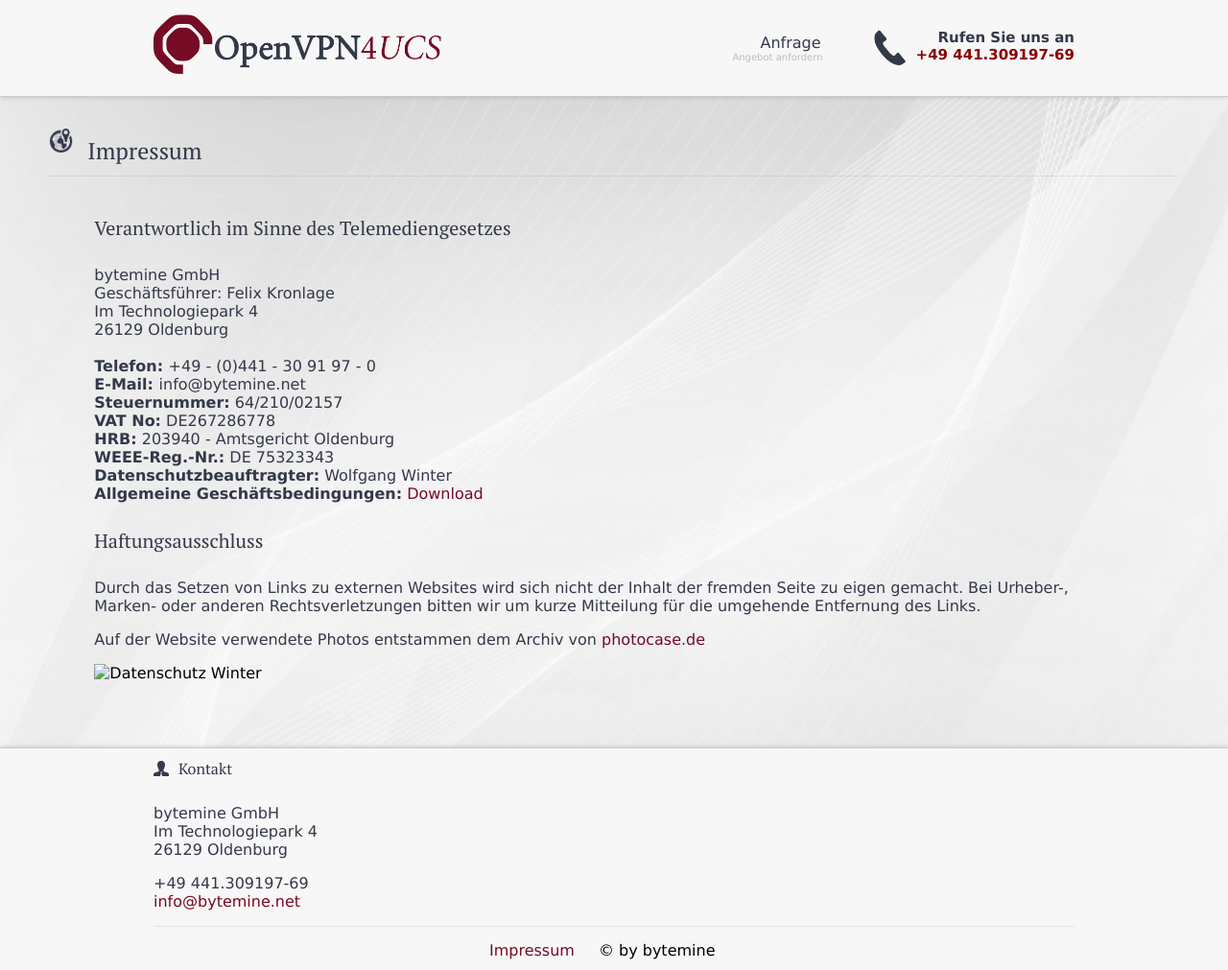
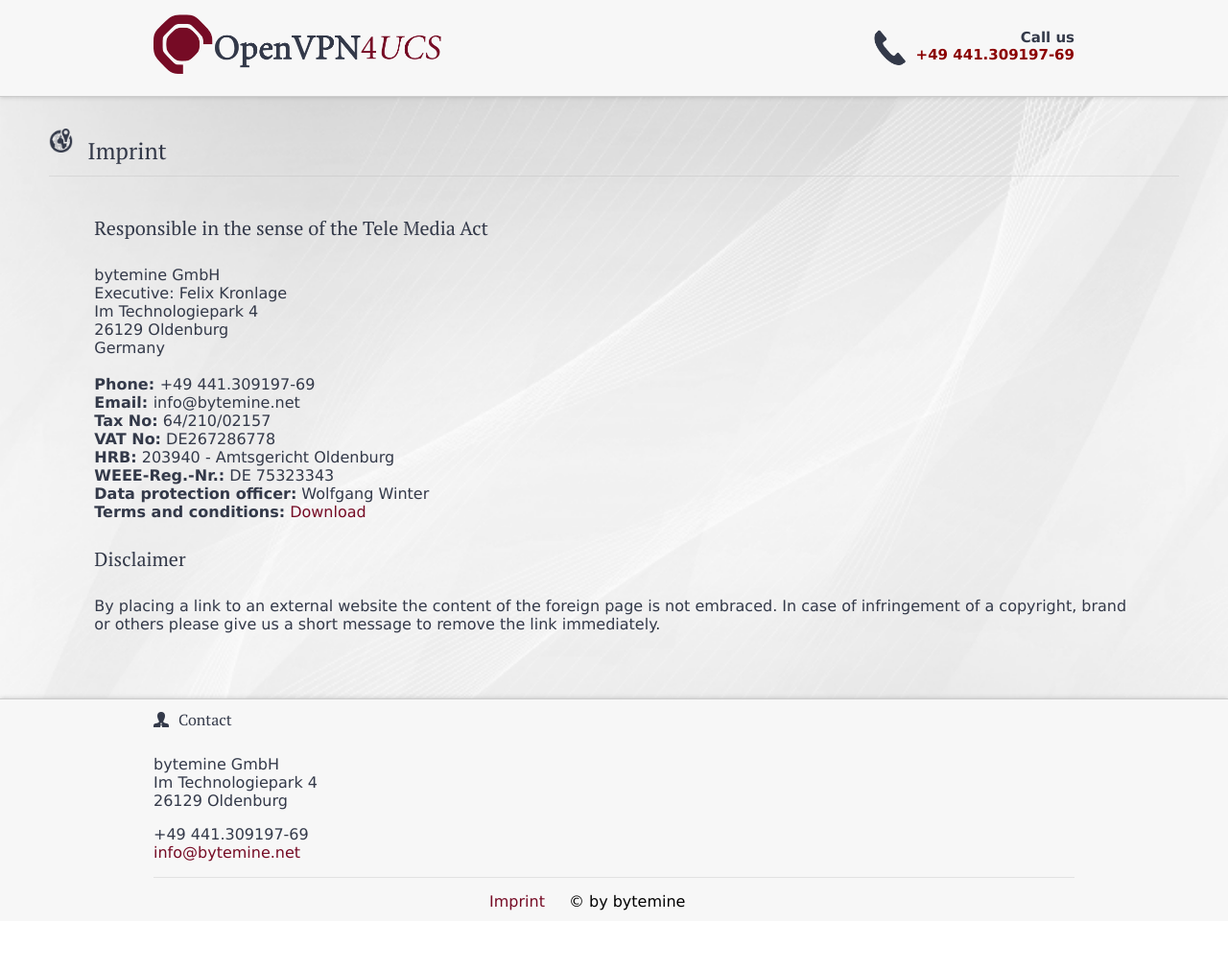
Before and after one commit to bytemine/univention-openvpn, a plain HTML site: page univention-openvpn/display_users/imprint.html in a window 1280 px wide. Shown: the whole page at 96% size. After the commit the page ends 960 px from the top, so only its background shows below. Drawn offline with Linux system fonts and the light colour scheme.

Commit message:
English imprint instead of german version as the whole site is in english.

```diff
--- a/univention-openvpn/display_users/impressum.html
+++ b/univention-openvpn/display_users/imprint.html
@@ -1,7 +1,7 @@
 <!DOCTYPE html>
 <html class="no-js">
 <head>
-    <title>OpenVPN4UCS | Impressum</title>
+    <title>OpenVPN4UCS | Imprint</title>
     <meta charset="UTF-8"/>
     <meta name="viewport" content="width=device-width, initial-scale=1.0, user-scalable=no">
     <meta name="description" content="OpenVPN4UCS, OpenVPN, UCS, Univention, bytemine"/>
@@ -31,19 +31,9 @@
         <a href="index.html">
             <img id="logo" src="images/logo.png" alt="bytemine Logo"/>
         </a>
-        <hr class="smart"/>
-        <div id="menu_sub" onclick="">
-            <nav id="sub">
-                <ul>
-                    <li>
-                        <a href="kontakt.html" id="kontakt">Anfrage<span class="nav-subtext">Angebot anfordern</span></a>
-                    </li>
-                </ul>
-            </nav>
-        </div>
         <div class="hot clear">&nbsp;</div>
         <div id="hotline"><img class="hotline_icon" src="images/icons/phone_blue.png" alt="Icon"/>
-            <span>Rufen Sie uns an<br/>
+            <span>Call us<br/>
                 <span class="phone_desktop red">+49 441.309197-69</span>
                 <a href="tel://004944130919769" class="phone_mobile red">+49 441.309197-69</a>
             </span>
@@ -55,31 +45,29 @@
 
 <div id="container">
 
-
 <div id="imprint" class="content">
     <img class="headline_icon" src="images/icons/company_blue.png" alt="Icon">
-    <h1>Impressum</h1>
+    <h1>Imprint</h1>
     <hr>
     <div class="content">
-        <h2>Verantwortlich im Sinne des Telemediengesetzes</h2>
+        <h2>Responsible in the sense of the Tele Media Act</h2>
         <p>bytemine GmbH<br>
-        Geschäftsführer: Felix Kronlage<br>
+        Executive: Felix Kronlage<br>
         Im Technologiepark 4<br>
-        26129 Oldenburg<br><br>
-        <strong>Telefon: </strong>+49 - (0)441 - 30 91 97 - 0<br>
-        <strong>E-Mail: </strong>info@bytemine.net<br>
-        <strong>Steuernummer:</strong> 64/210/02157<br>
+        26129 Oldenburg<br>
+        Germany<br/><br>
+        <strong>Phone: </strong>+49 441.309197-69<br>
+        <strong>Email: </strong>info@bytemine.net<br>
+        <strong>Tax No:</strong> 64/210/02157<br>
         <strong>VAT No:</strong> DE267286778<br>
         <strong>HRB:</strong> 203940 - Amtsgericht Oldenburg<br>
         <strong>WEEE-Reg.-Nr.:</strong> DE 75323343<br>
-        <strong>Datenschutzbeauftragter:</strong> Wolfgang Winter<br>
-        <strong>Allgemeine Geschäftsbedingungen:</strong> <a href="files/AGB.pdf" title="AGB der bytemine GmbH">Download</a>
+        <strong>Data protection officer:</strong> Wolfgang Winter<br>
+        <strong>Terms and conditions:</strong> <a href="files/AGB.pdf" title="Terms and conditions of bytemine GmbH">Download</a>
         </p>
 
-        <h2>Haftungsausschluss</h2>
-        <p>Durch das Setzen von Links zu externen Websites wird sich nicht der Inhalt der fremden Seite zu eigen gemacht. Bei Urheber-, Marken- oder anderen Rechtsverletzungen bitten wir um kurze Mitteilung für die umgehende Entfernung des Links.</p>
-        <p>Auf der Website verwendete Photos entstammen dem Archiv von <a href="http://www.photocase.de" class="external" rel="nofollow" title="Photocase">photocase.de</a></p>
-		<img src="images/winter_datenschutz_logo.png" alt="Datenschutz Winter" width="70%">
+        <h2>Disclaimer</h2>
+        <p>By placing a link to an external website the content of the foreign page is not embraced. In case of infringement of a copyright, brand or others please give us a short message to remove the link immediately.</p>
     </div>
 </div>
 
@@ -91,7 +79,7 @@
     <div class="footer-wrapper">
         <div class="footer_content_left">
             <img class="footer_icon" src="images/footer-buddy-icon.png" alt="Icon"/>
-            <h4>Kontakt</h4>
+            <h4>Contact</h4>
             <hr class="smart">
             <p>bytemine GmbH<br/>Im Technologiepark 4<br/>26129 Oldenburg</p>
             <p>
@@ -106,7 +94,7 @@
         <hr>
         <ul class="footer-imprint">
             <li>
-                <a href="impressum.html">Impressum</a>
+                <a href="imprint.html">Imprint</a>
             </li>
             <li>&copy; by bytemine</li>
         </ul>
```
Also changed, not shown: univention-openvpn/display_users/index.html (+1 -1 lines), univention-openvpn/download/imprint.html (renamed from univention-openvpn/download/impressum.html, +16 -28 lines), univention-openvpn/download/index.html (+1 -1 lines).
